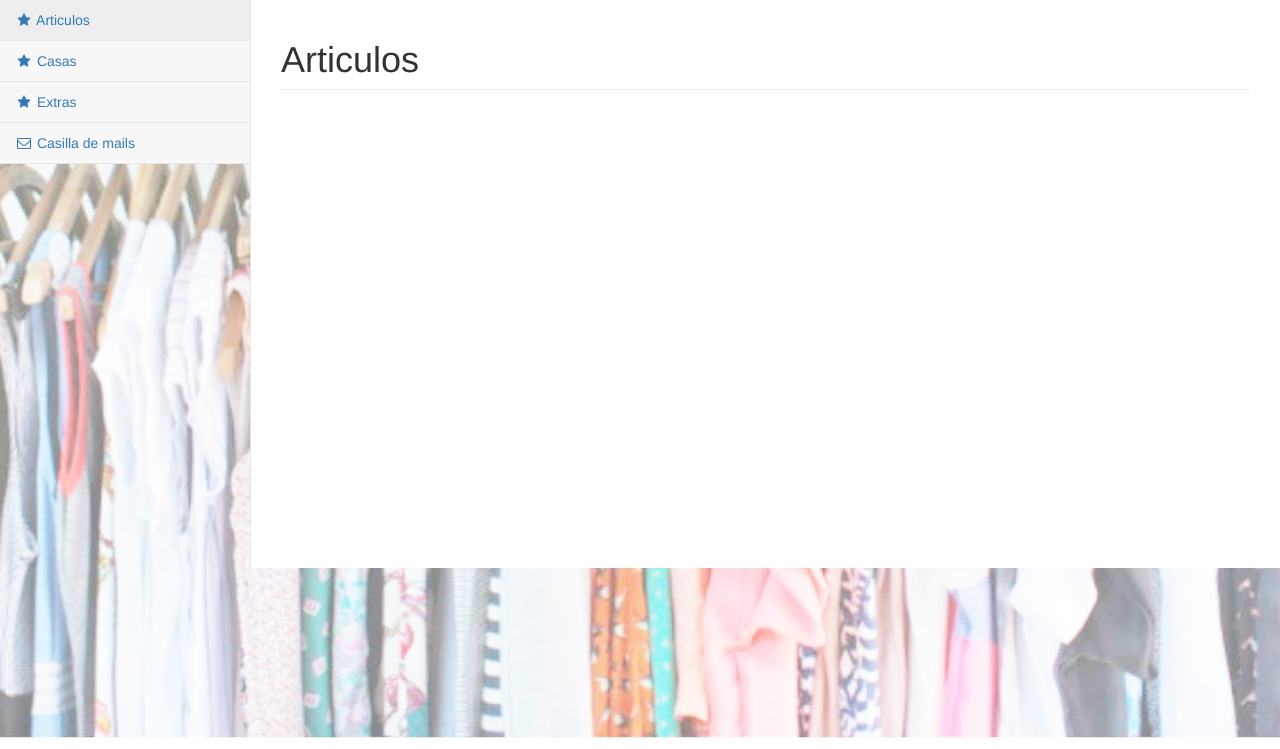
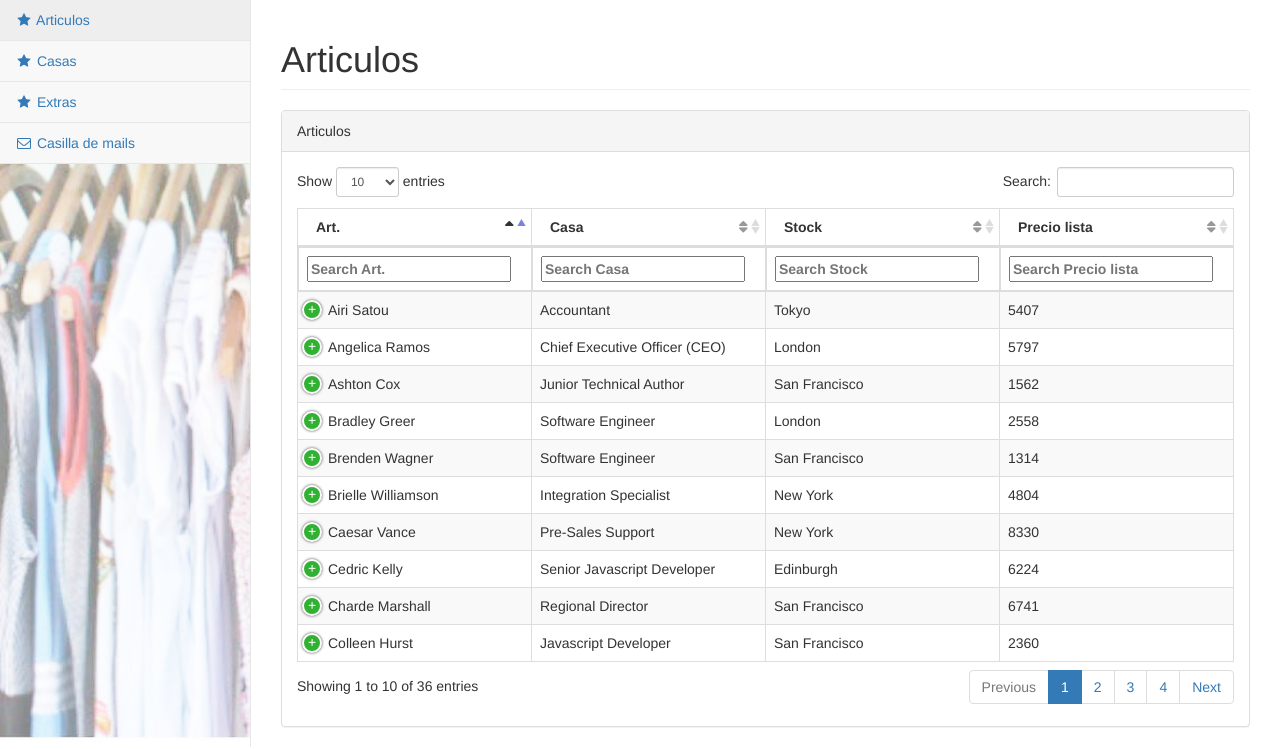
Before and after one commit to iladinho/jacoboKremerWebPage, a PHP site: page /pages/articulos.html in a window 1280 px wide. Shown: the part 51-800 px from the top of the page. Run offline with PHP 8.4, Linux system fonts and the light colour scheme.

Commit message:
mas de backend y todo

```diff
--- a/Backend/css/loginStyle.css
+++ b/Backend/css/loginStyle.css
@@ -2,3 +2,7 @@
 	border-color:red;
 	font-size:50px;
 }
+
+tfoot {
+    display: table-header-group;
+}
--- a/Backend/dist/css/myStyle-backend.css
+++ b/Backend/dist/css/myStyle-backend.css
@@ -0,0 +1,3 @@
+tfoot {
+    display: table-header-group;
+}
--- a/Backend/pages/articulos.html
+++ b/Backend/pages/articulos.html
@@ -23,9 +23,16 @@
     <link href="../dist/css/myStyle-backend.css" rel="stylesheet">
 
     <!-- Morris Charts CSS -->
-
+    <!-- MetisMenu CSS -->
+    <link href="../vendor/metisMenu/metisMenu.min.css" rel="stylesheet">
     <!-- Custom Fonts -->
     <link href="../vendor/font-awesome/css/font-awesome.min.css" rel="stylesheet" type="text/css">
+
+    <!-- DataTables CSS -->
+    <link href="../vendor/datatables-plugins/dataTables.bootstrap.css" rel="stylesheet">
+
+    <!-- DataTables Responsive CSS -->
+    <link href="../vendor/datatables-responsive/dataTables.responsive.css" rel="stylesheet">
 
     <!-- HTML5 Shim and Respond.js IE8 support of HTML5 elements and media queries -->
     <!-- WARNING: Respond.js doesn't work if you view the page via file:// -->
@@ -78,6 +85,49 @@
                 </div>
                 <!-- /.col-lg-12 -->
             </div>
+
+            <div class="row">
+                <div class="col-lg-12">
+                    <div class="panel panel-default">
+                        <div class="panel-heading">
+                            Articulos
+                        </div>
+                        <!-- /.panel-heading -->
+                        <div class="panel-body">
+                            <table width="100%" class="table table-striped table-bordered table-hover" id="example">
+                                    <thead>
+                                        <tr>
+                                            <th>Art.</th>
+                                            <th>Casa</th>
+                                            <th>Stock</th>
+                                            <th>Precio lista</th>
+                                            <th>Precio venta</th>
+
+                                        </tr>
+                                    </thead>
+                                    <tfoot>
+                                        <tr>
+                                            <th>Art.</th>
+                                            <th>Casa</th>
+                                            <th>Stock</th>
+                                            <th>Precio lista</th>
+                                            <th>Precio venta</th>
+
+                                        </tr>
+                                    </tfoot>
+                                </table>
+                            <!-- /.table-responsive -->
+                        </div>
+                        <!-- /.panel-body -->
+                    </div>
+                    <!-- /.panel -->
+                </div>
+
+
+                <!-- /.col-lg-12 -->
+            </div>
+
+
         </div>
         <!-- /#page-wrapper -->
 
@@ -86,6 +136,9 @@
 
     <!-- jQuery -->
     <script src="../vendor/jquery/jquery.min.js"></script>
+
+    <!-- mytable -->
+    <script src="mytable.js"></script>
 
     <!-- Bootstrap Core JavaScript -->
     <script src="../vendor/bootstrap/js/bootstrap.min.js"></script>
@@ -101,6 +154,11 @@
     <!-- Custom Theme JavaScript -->
     <script src="../dist/js/sb-admin-2.js"></script>
 
+    <script src="../vendor/datatables/js/jquery.dataTables.min.js"></script>
+    <script src="../vendor/datatables-plugins/dataTables.bootstrap.min.js"></script>
+    <script src="../vendor/datatables-responsive/dataTables.responsive.js"></script>
+
+
 </body>
 
 </html>
--- /dev/null
+++ b/Backend/pages/mytable.js
@@ -0,0 +1,69 @@
+var dataSet = [
+    [ "Tiger Nixon", "System Architect", "Edinburgh", "5421", "2011/04/25", "$320,800" ],
+    [ "Garrett Winters", "Accountant", "Tokyo", "8422", "2011/07/25", "$170,750" ],
+    [ "Ashton Cox", "Junior Technical Author", "San Francisco", "1562", "2009/01/12", "$86,000" ],
+    [ "Cedric Kelly", "Senior Javascript Developer", "Edinburgh", "6224", "2012/03/29", "$433,060" ],
+    [ "Airi Satou", "Accountant", "Tokyo", "5407", "2008/11/28", "$162,700" ],
+    [ "Brielle Williamson", "Integration Specialist", "New York", "4804", "2012/12/02", "$372,000" ],
+    [ "Herrod Chandler", "Sales Assistant", "San Francisco", "9608", "2012/08/06", "$137,500" ],
+    [ "Rhona Davidson", "Integration Specialist", "Tokyo", "6200", "2010/10/14", "$327,900" ],
+    [ "Colleen Hurst", "Javascript Developer", "San Francisco", "2360", "2009/09/15", "$205,500" ],
+    [ "Sonya Frost", "Software Engineer", "Edinburgh", "1667", "2008/12/13", "$103,600" ],
+    [ "Jena Gaines", "Office Manager", "London", "3814", "2008/12/19", "$90,560" ],
+    [ "Quinn Flynn", "Support Lead", "Edinburgh", "9497", "2013/03/03", "$342,000" ],
+    [ "Charde Marshall", "Regional Director", "San Francisco", "6741", "2008/10/16", "$470,600" ],
+    [ "Haley Kennedy", "Senior Marketing Designer", "London", "3597", "2012/12/18", "$313,500" ],
+    [ "Tatyana Fitzpatrick", "Regional Director", "London", "1965", "2010/03/17", "$385,750" ],
+    [ "Michael Silva", "Marketing Designer", "London", "1581", "2012/11/27", "$198,500" ],
+    [ "Paul Byrd", "Chief Financial Officer (CFO)", "New York", "3059", "2010/06/09", "$725,000" ],
+    [ "Gloria Little", "Systems Administrator", "New York", "1721", "2009/04/10", "$237,500" ],
+    [ "Bradley Greer", "Software Engineer", "London", "2558", "2012/10/13", "$132,000" ],
+    [ "Dai Rios", "Personnel Lead", "Edinburgh", "2290", "2012/09/26", "$217,500" ],
+    [ "Jenette Caldwell", "Development Lead", "New York", "1937", "2011/09/03", "$345,000" ],
+    [ "Yuri Berry", "Chief Marketing Officer (CMO)", "New York", "6154", "2009/06/25", "$675,000" ],
+    [ "Caesar Vance", "Pre-Sales Support", "New York", "8330", "2011/12/12", "$106,450" ],
+    [ "Doris Wilder", "Sales Assistant", "Sidney", "3023", "2010/09/20", "$85,600" ],
+    [ "Angelica Ramos", "Chief Executive Officer (CEO)", "London", "5797", "2009/10/09", "$1,200,000" ],
+    [ "Gavin Joyce", "Developer", "Edinburgh", "8822", "2010/12/22", "$92,575" ],
+    [ "Jennifer Chang", "Regional Director", "Singapore", "9239", "2010/11/14", "$357,650" ],
+    [ "Brenden Wagner", "Software Engineer", "San Francisco", "1314", "2011/06/07", "$206,850" ],
+    [ "Fiona Green", "Chief Operating Officer (COO)", "San Francisco", "2947", "2010/03/11", "$850,000" ],
+    [ "Shou Itou", "Regional Marketing", "Tokyo", "8899", "2011/08/14", "$163,000" ],
+    [ "Michelle House", "Integration Specialist", "Sidney", "2769", "2011/06/02", "$95,400" ],
+    [ "Suki Burks", "Developer", "London", "6832", "2009/10/22", "$114,500" ],
+    [ "Prescott Bartlett", "Technical Author", "London", "3606", "2011/05/07", "$145,000" ],
+    [ "Gavin Cortez", "Team Leader", "San Francisco", "2860", "2008/10/26", "$235,500" ],
+    [ "Martena Mccray", "Post-Sales support", "Edinburgh", "8240", "2011/03/09", "$324,050" ],
+    [ "Unity Butler", "Marketing Designer", "San Francisco", "5384", "2009/12/09", "$85,675" ]
+];
+
+
+
+$(document).ready(function() {
+    // Setup - add a text input to each footer cell
+    $('#example tfoot th').each( function () {
+        var title = $(this).text();
+        $(this).html( '<input type="text" placeholder="Search '+title+'" />' );
+    } );
+
+    // DataTable
+    var table = $('#example').DataTable({
+        data: dataSet,
+        responsive:true
+
+    });
+
+
+    // Apply the search
+
+
+    table.columns().eq(0).each(function (colIdx) {
+        $('input', table.column(colIdx).footer()).on('keyup change', function () {
+            table.column (colIdx)
+                     .search (this.value, true, false)
+                     .draw ();
+        } );
+    } );
+
+
+} );
```
Also changed, not shown: 1 other file.
